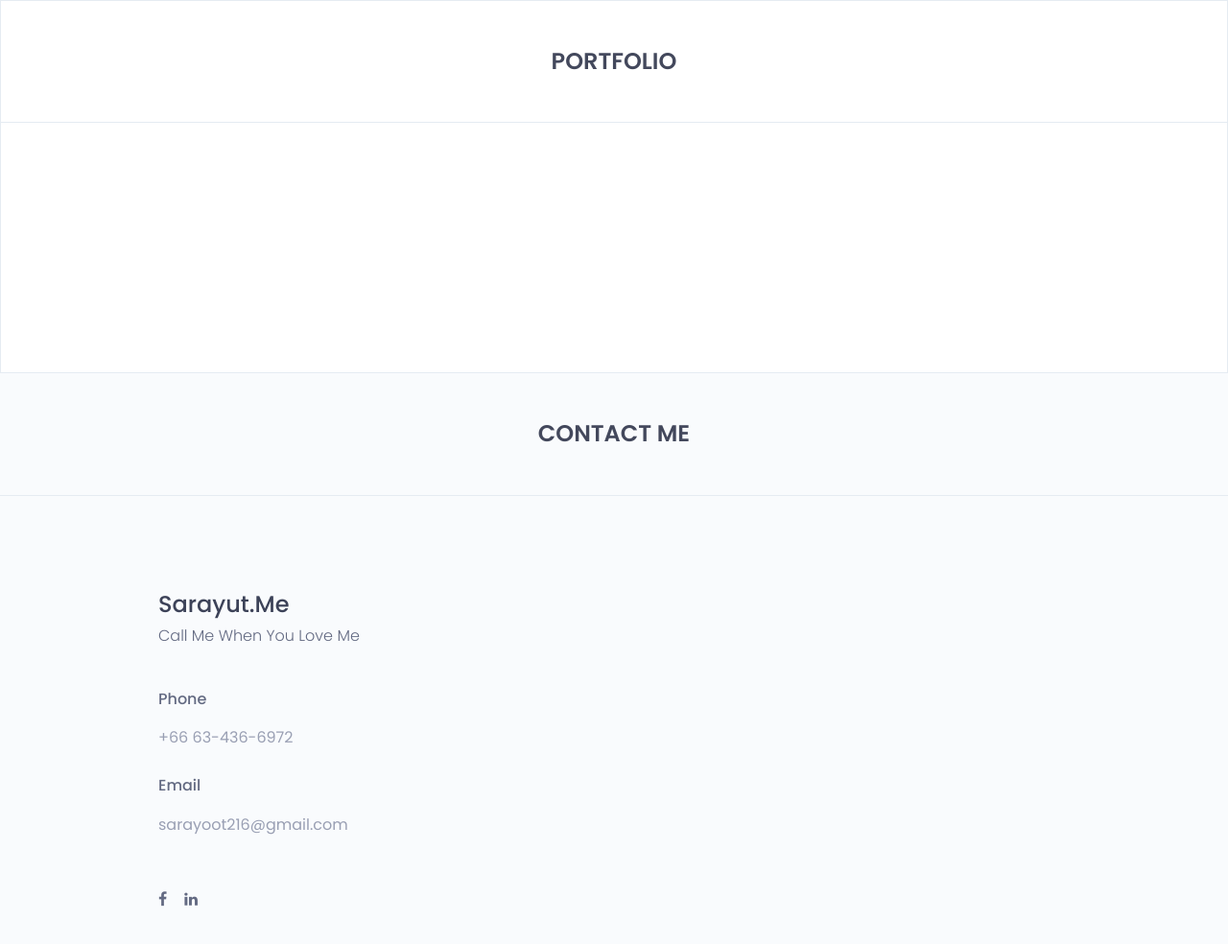
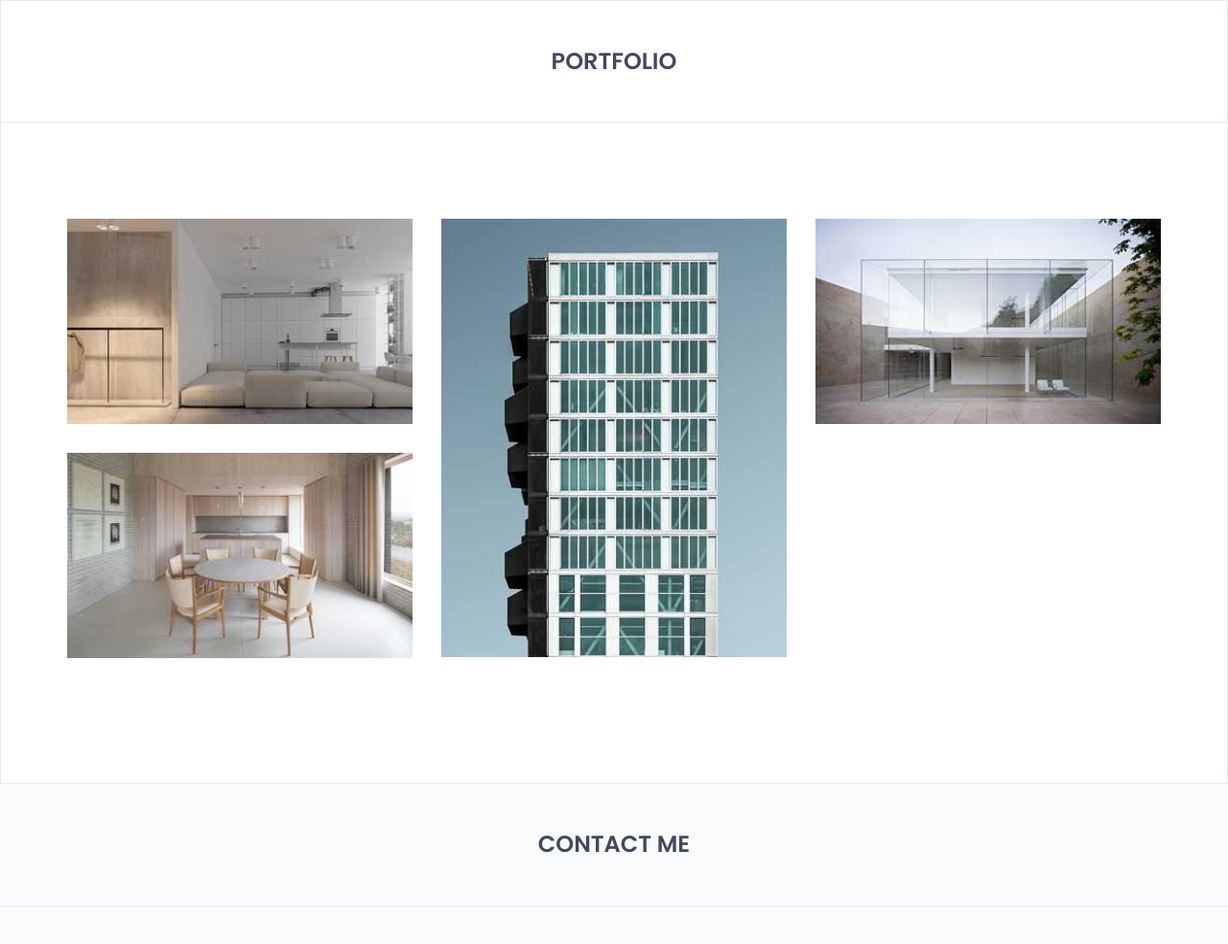
Before and after one commit to yootyakuza/sarayoot216, a plain HTML site: page index.html in a window 1280 px wide. Shown: the part 4358-5342 px from the top of the page at 96% size. Drawn offline with nearby package versions, Linux system fonts and the light colour scheme.

Commit message:
Update index.html

```diff
--- a/index.html
+++ b/index.html
@@ -519,7 +519,7 @@
 
 								<div class="col-sm-4">
 									<div class="item">
-<!-- 										<img src="assets/images/portfolio/p1.jpg" alt="portfolio image"/> -->
+										<img src="assets/images/portfolio/p1.jpg" alt="portfolio image"/>
 										<div class="isotope-overlay">
 											<a href="https://play.google.com/store/apps/details?id=com.anunda.ev_bike&fbclid=IwAR1xnHgWG0uXb5VQVCWI-rDc9jkeTTxlgISGTyPAR30mQ_dH9FFtze5vtuM">
 												Application AJ Ev bike Connect
@@ -527,7 +527,7 @@
 										</div><!-- /.isotope-overlay -->
 									</div><!-- /.item -->
 									<div class="item">
-<!-- 										<img src="assets/images/portfolio/p2.jpg" alt="portfolio image"/> -->
+										<img src="assets/images/portfolio/p2.jpg" alt="portfolio image"/>
 										<div class="isotope-overlay">
 											<a href="http://www.anundatech.com/">
 												Website by Flutter
@@ -538,7 +538,7 @@
 
 								<div class="col-sm-4">
 									<div class="item">
-<!-- 										<img src="assets/images/portfolio/p3.jpg" alt="portfolio image"/> -->
+										<img src="assets/images/portfolio/p3.jpg" alt="portfolio image"/>
 										<div class="isotope-overlay">
 											<a href="#">
 												Vending application program development team
@@ -549,7 +549,7 @@
 
 								<div class="col-sm-4">
 									<div class="item">
-<!-- 										<img src="assets/images/portfolio/p4.jpg" alt="portfolio image"/> -->
+										<img src="assets/images/portfolio/p4.jpg" alt="portfolio image"/>
 										<div class="isotope-overlay">
 											<a href="https://play.google.com/store/apps/details?id=com.anunda.laundry.user">
 												Application Wonder Wash Delivery
```
